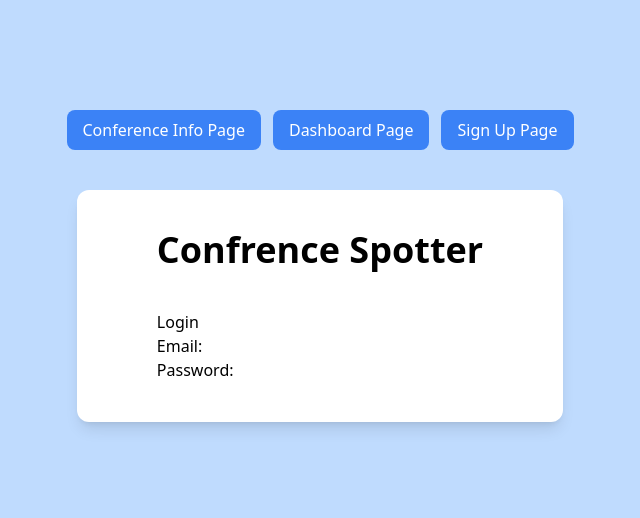
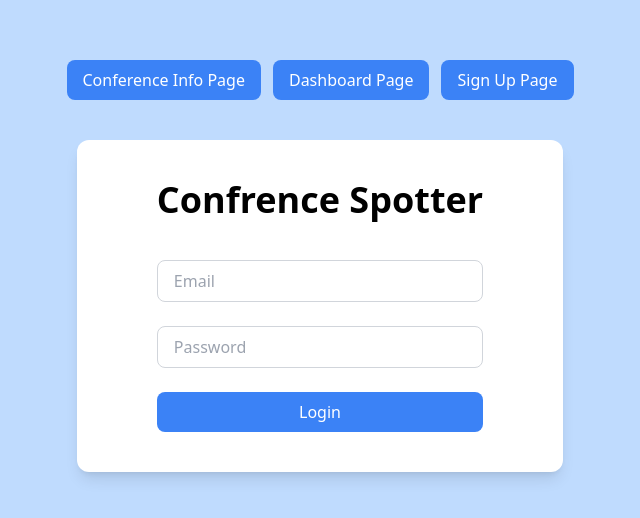
Before and after one commit to CourtOfTheKnee88/ConfSpotter, a React (Vite) app in the folder frontend/: page / in a window 1280 px wide. Shown: the part 134-652 px from the top of the page, without its empty margins (320-960 px from the left). Built offline with nearby package versions, Linux system fonts and the light colour scheme.

Commit message:
#30 Start of Login Page
Created the rough outline of the login page

```diff
--- a/frontend/src/pages/Login.jsx
+++ b/frontend/src/pages/Login.jsx
@@ -3,6 +3,8 @@
 
 const Login = () => {
   const navigate = useNavigate();
+  const [username, setUsername] = useState("");
+  const [password, setPassword] = useState("");
 
   function goToConferenceInfo() {
     navigate("/conference-info");
@@ -14,6 +16,12 @@
 
   function goToSignUp() {
     navigate("/sign-up");
+  }
+
+  function handleLogin(username, password) {
+    // call the api to verify login credentials
+    // if successful, navigate to dashboard
+    navigate("/dashboard");
   }
 
   return (
@@ -41,15 +49,25 @@
       <div className="bg-white rounded-xl py-10 px-20 shadow-lg flex flex-col gap-10">
         <h1 className="font-bold text-4xl text-center">Confrence Spotter</h1>
 
-        <div>
-          <h1>Login</h1>
-          <div>
-            <p>Email:</p>
-          </div>
-          <div>
-            <p>Password:</p>
-          </div>
-        </div>
+        <form className="flex flex-col gap-6">
+          <input
+            type="email"
+            placeholder="Email"
+            className="border border-gray-300 rounded-lg px-4 py-2 focus:outline-none focus:ring-2 focus:ring-blue-400"
+          />
+          <input
+            type="password"
+            placeholder="Password"
+            className="border border-gray-300 rounded-lg px-4 py-2 focus:outline-none focus:ring-2 focus:ring-blue-400"
+          />
+          <button
+            type="submit"
+            onPress={handleLogin(username, password)}
+            className="bg-blue-500 text-white px-4 py-2 rounded-lg hover:bg-blue-600"
+          >
+            Login
+          </button>
+        </form>
       </div>
     </div>
   );
```
Also changed, not shown: 1 other file (tests, documents, lock files or other folders).
